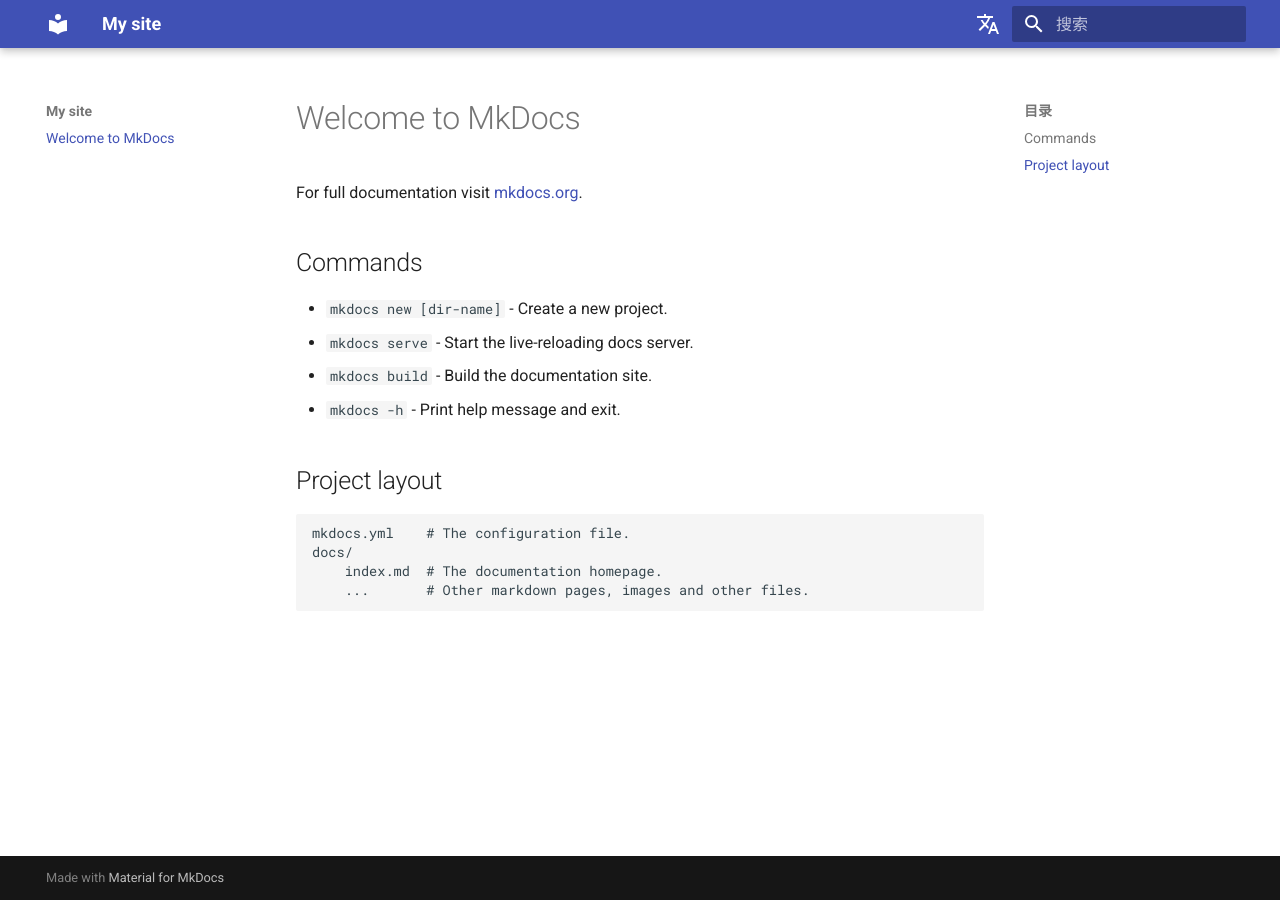
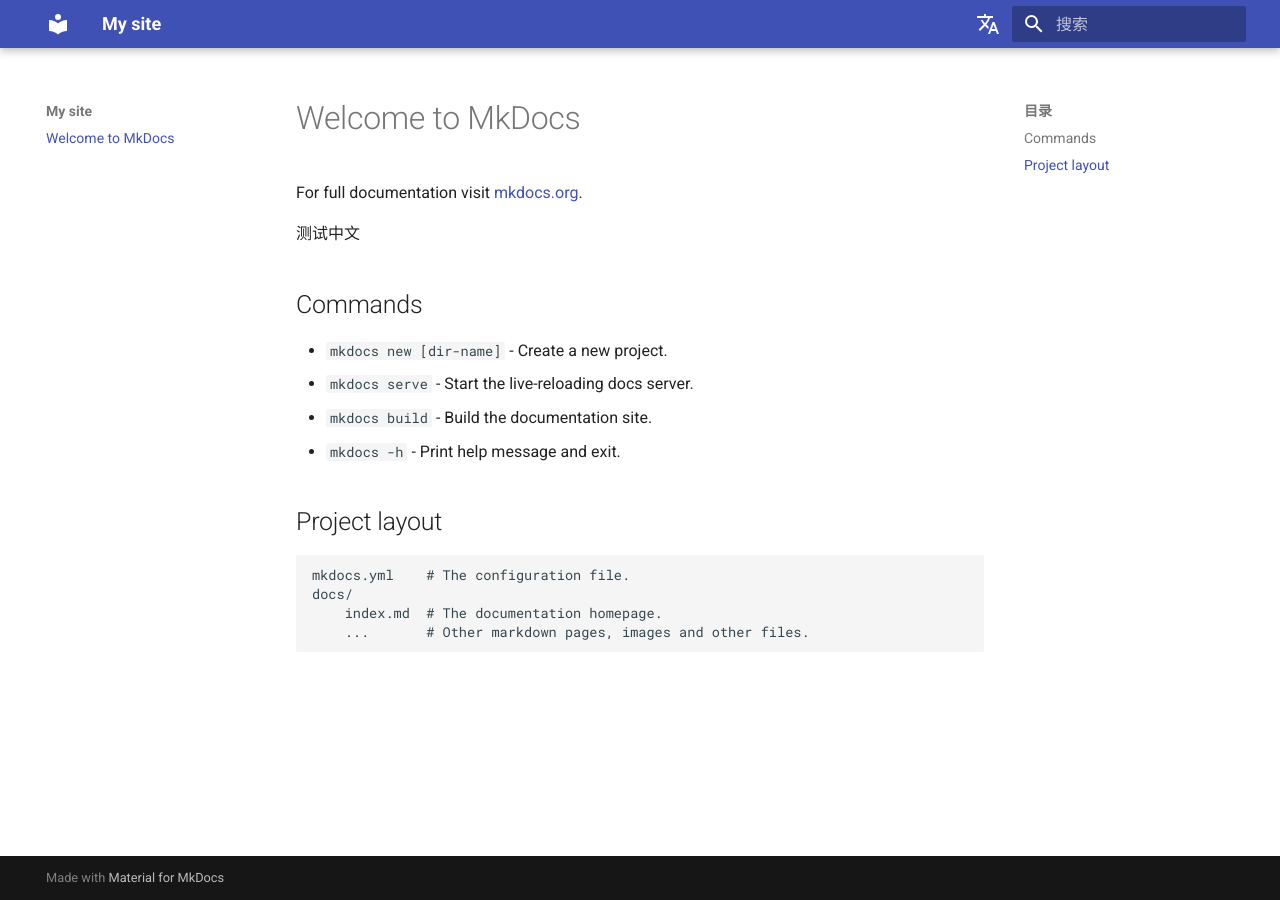
Before and after one commit to faithleysath/Kagari, an MkDocs documentation site: the page built from docs/index.md, in a window 1280 px wide. Built offline with MkDocs 1.6.1 and Material for MkDocs 9.7.7, drawn with Linux system fonts in a browser that asks for light colours; comment, search, counter and statistics services are not loaded.

Commit message:
docs(index): add test content
- Add Chinese test text to index.md
- Test content for documentation validation

```diff
--- a/docs/index.md
+++ b/docs/index.md
@@ -1,6 +1,8 @@
 # Welcome to MkDocs
 
 For full documentation visit [mkdocs.org](https://www.mkdocs.org).
+
+测试中文
 
 ## Commands
 
```
